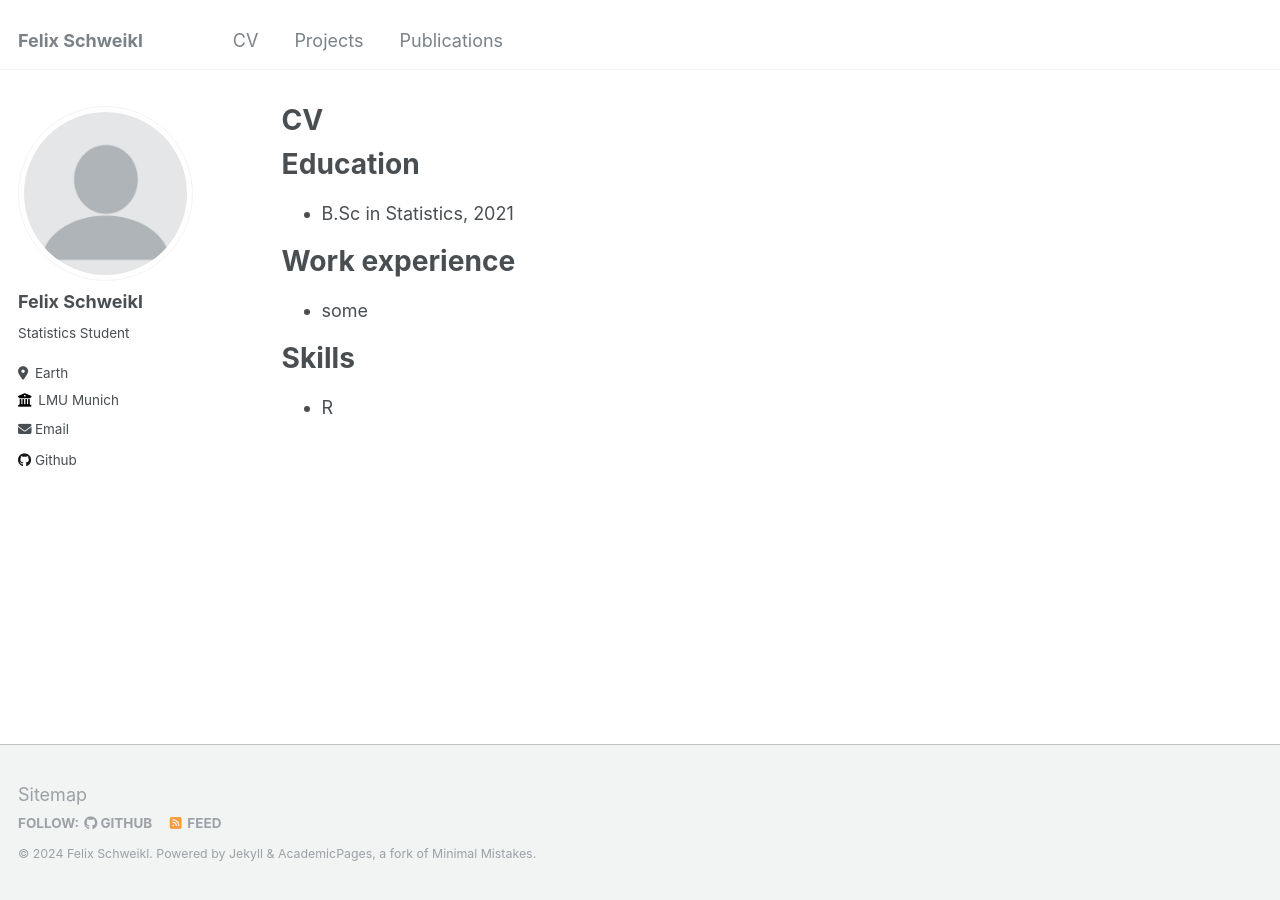
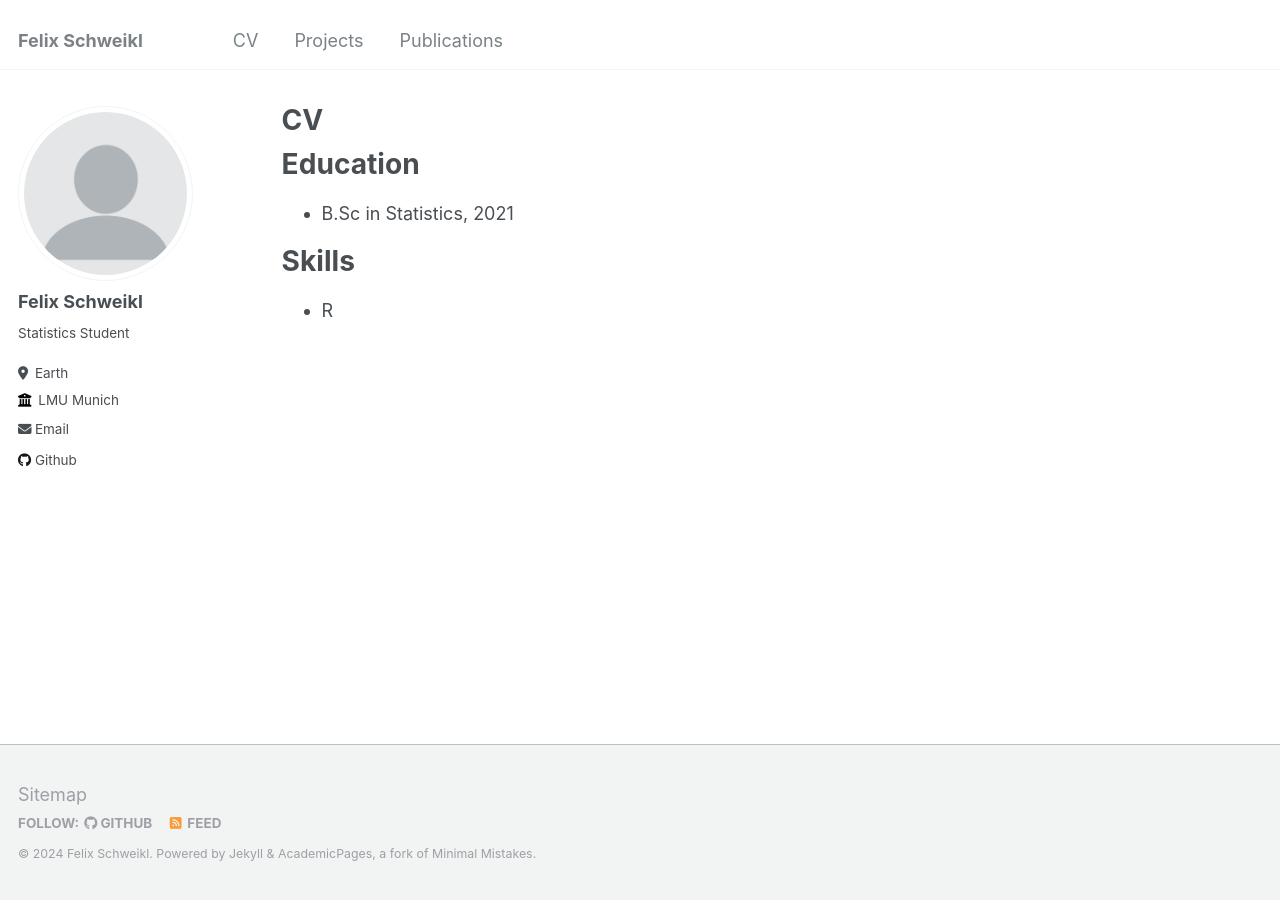
Before and after one commit to felixschweikl/felixschweikl.github.io, a Jekyll site: the page built from _pages/cv.md, in a window 1280 px wide. Built offline with Jekyll 4.4.1, drawn with Linux system fonts in a browser that asks for light colours.

```diff
--- a/_pages/cv.md
+++ b/_pages/cv.md
@@ -13,9 +13,6 @@ Education
 ======
 * B.Sc in Statistics, 2021
 
-Work experience
-======
-* some
 
 Skills
 ======
```
Also changed, not shown: _pages/publications.md (+3 -0 lines), _projects/projects-1.md (+1 -1 lines).
